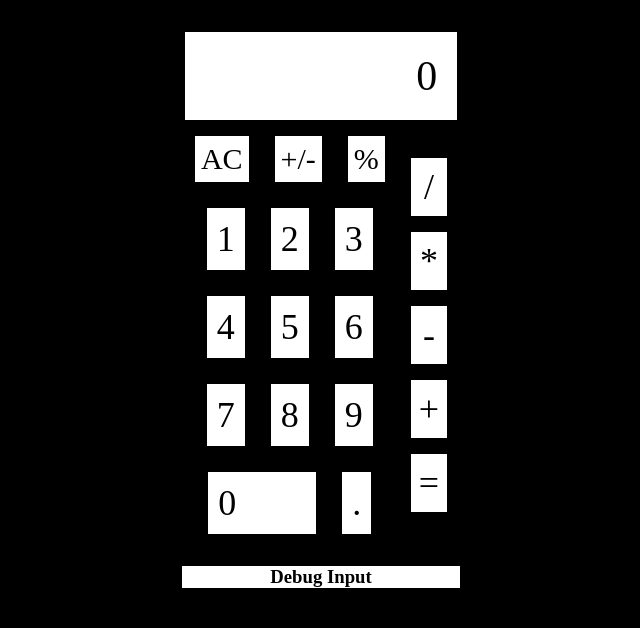
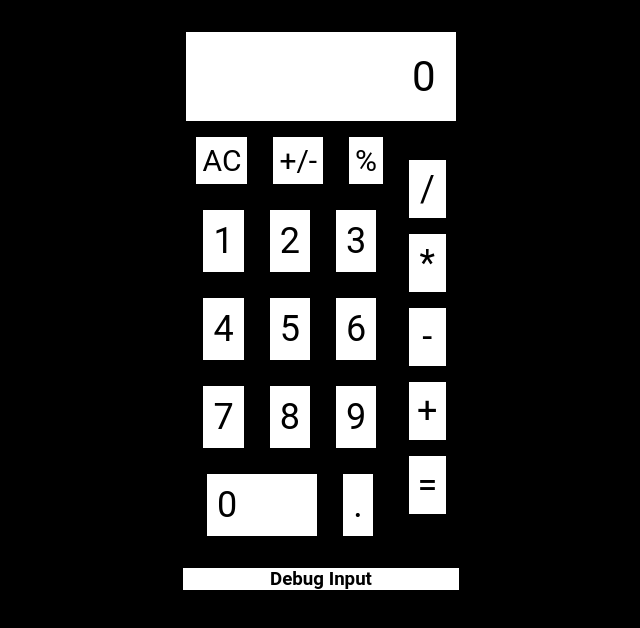
Before and after one commit to jffelix/React-Calculator, a React (Create React App) app in the folder client/: page / in a window 1280 px wide. Shown: the top 628 px of the page, without its empty margins (319-959 px from the left). Built offline with nearby package versions, Linux system fonts and the light colour scheme; no server answers; the HTML template or start-up script is replaced by a standard one.

Commit message:
Adjusted CSS font-family

```diff
--- a/client/src/app.css
+++ b/client/src/app.css
@@ -3,6 +3,7 @@ body {
     justify-content: center;
     text-align: center;
     background-color: black;
+    font-family: 'Roboto', sans-serif;
 }
 
 .app h1 {
```
Also changed, not shown: 2 other files (tests, documents, lock files or other folders).
